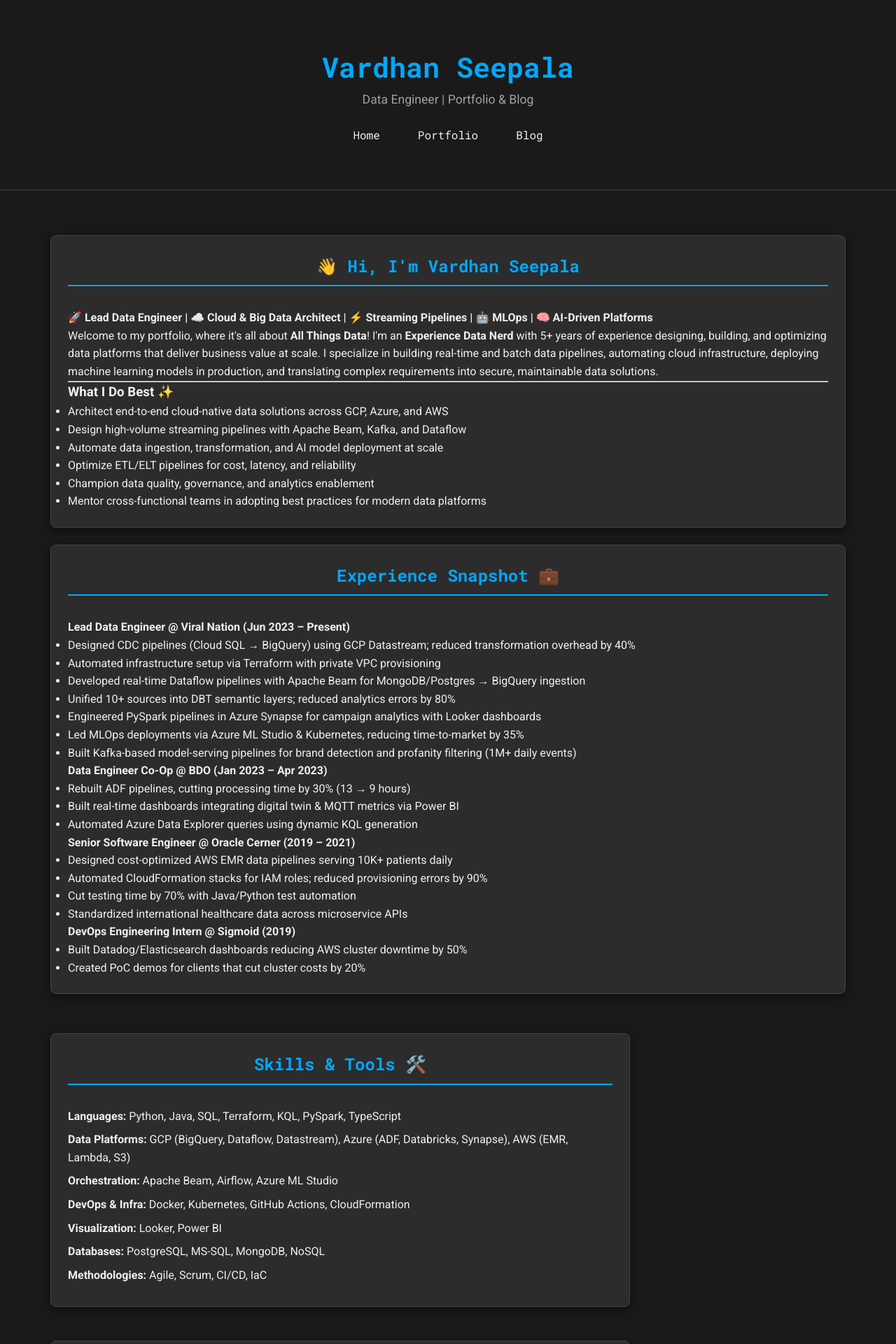
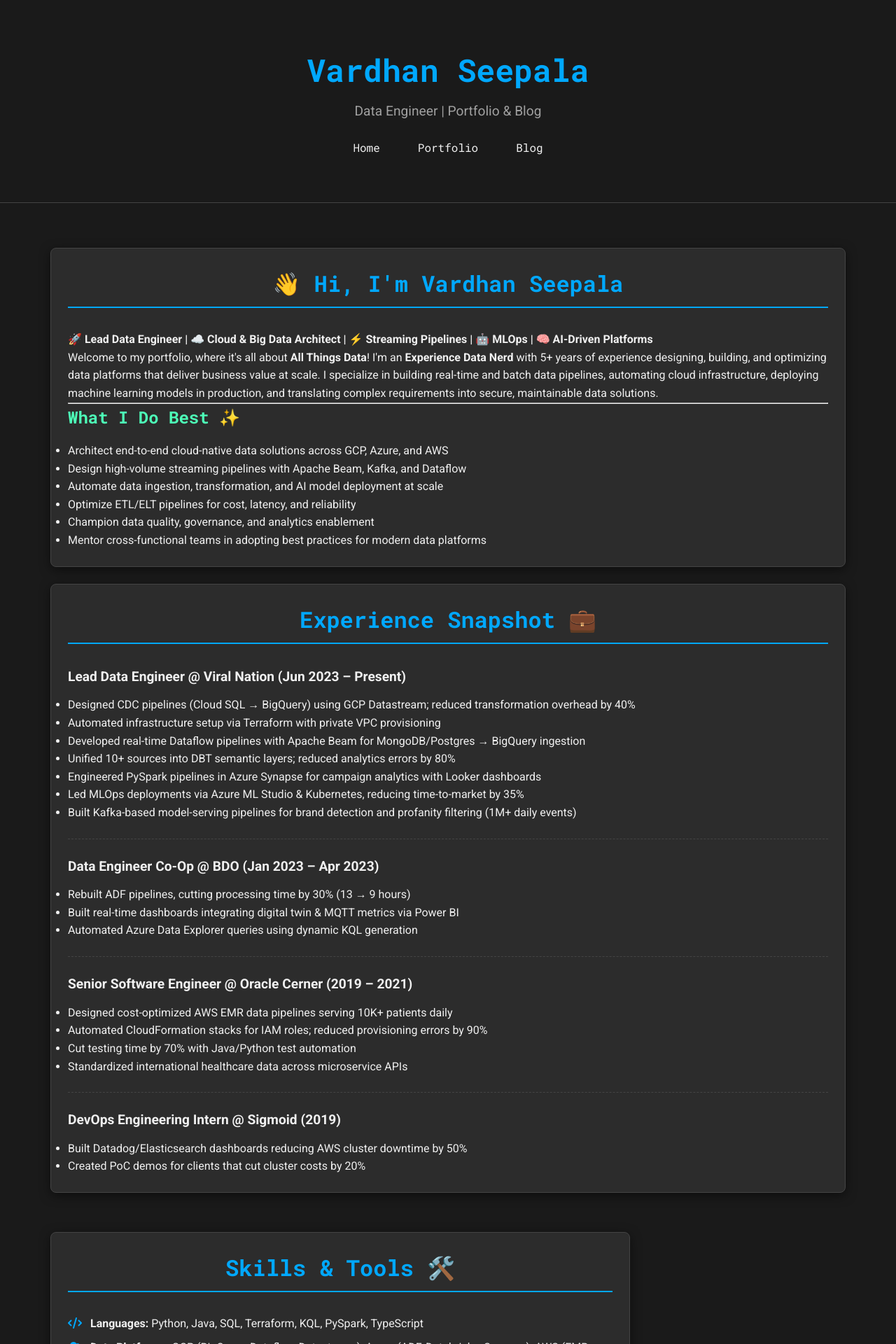
Before and after one commit to seepala98/seepala98.github.io, a Jekyll site: the page built from index.html, in a window 1280 px wide. Shown: the top 1920 px of the page at 70% size. Built offline with Jekyll 4.4.1, drawn with Linux system fonts in a browser that asks for light colours.

Commit message:
Refine portfolio layout, add tool icons, and improve experience section clarity

```diff
--- a/_layouts/default.html
+++ b/_layouts/default.html
@@ -7,6 +7,7 @@
   <title>{{ page.title }} | {{ site.title }}</title>
   <link href="https://fonts.googleapis.com/css2?family=Roboto+Mono:wght@300;400;700&family=Roboto:wght@300;400;700&display=swap" rel="stylesheet">
   <link rel="stylesheet" href="/css/main.css">
+  <link rel="stylesheet" href="https://cdnjs.cloudflare.com/ajax/libs/font-awesome/6.0.0-beta3/css/all.min.css">
 </head>
 <body>
   <canvas id="matrix-bg"></canvas>
--- a/css/main.css
+++ b/css/main.css
@@ -1,3 +1,4 @@
+
 @import url('https://fonts.googleapis.com/css2?family=Roboto+Mono:wght@300;400;700&family=Roboto:wght@300;400;700&display=swap');
 
 :root {
@@ -39,21 +40,26 @@
   text-align: center;
 }
 
+header h1 {
+    margin-bottom: 0.5rem; /* Spacing for tagline */
+}
+
 header h1 a {
   font-family: var(--font-mono);
-  font-size: 2.5rem;
+  font-size: 2.8rem; /* Slightly larger for prominence */
   color: var(--primary-color);
   text-decoration: none;
   transition: text-shadow 0.3s ease;
 }
 
 header h1 a:hover {
-  text-shadow: 0 0 10px var(--primary-color);
+  text-shadow: 0 0 15px var(--primary-color);
 }
 
 header p {
   color: var(--subtle-text-color);
-  font-size: 1.1rem;
+  font-size: 1.2rem; /* Slightly larger tagline */
+  margin-top: 0;
 }
 
 header nav {
@@ -103,6 +109,21 @@
   padding-bottom: 0.5rem;
   margin-bottom: 2rem;
   text-align: center;
+  font-size: 2rem; /* Make headings stand out */
+}
+
+h3 {
+    font-family: var(--font-mono);
+    color: var(--secondary-color);
+    margin-bottom: 1rem;
+    font-size: 1.5rem;
+}
+
+h4 {
+    font-family: var(--font-main);
+    color: var(--text-color);
+    margin-bottom: 0.75rem;
+    font-size: 1.2rem;
 }
 
 /* --- Grid Layout for Main Sections --- */
@@ -132,6 +153,18 @@
     border-left: 4px solid var(--primary-color);
 }
 
+.experience-section .job-entry {
+    margin-bottom: 1.5rem; /* Spacing between job entries */
+    padding-bottom: 1.5rem;
+    border-bottom: 1px dashed var(--border-color); /* Subtle separator */
+}
+
+.experience-section .job-entry:last-child {
+    border-bottom: none;
+    margin-bottom: 0;
+    padding-bottom: 0;
+}
+
 .skills-education-grid {
     display: grid;
     grid-template-columns: 1fr;
@@ -155,6 +188,11 @@
 
 .skills-section li, .education-section li {
     margin-bottom: 0.5rem;
+}
+
+.skills-section li i {
+    margin-right: 0.5rem;
+    color: var(--primary-color);
 }
 
 /* --- GitHub Repos Section --- */
--- a/index.html
+++ b/index.html
@@ -5,7 +5,7 @@
 
 <section class="bio card fade-in-section">
   <h2>👋 Hi, I'm Vardhan Seepala</h2>
-  <p><strong>🚀 Lead Data Engineer | ☁️ Cloud & Big Data Architect | ⚡ Streaming Pipelines | 🤖 MLOps | 🧠 AI-Driven Platforms</strong></p>
+  <p class="tagline"><strong>🚀 Lead Data Engineer | ☁️ Cloud & Big Data Architect | ⚡ Streaming Pipelines | 🤖 MLOps | 🧠 AI-Driven Platforms</strong></p>
   <p>Welcome to my portfolio, where it's all about <strong>All Things Data</strong>! I'm an <strong>Experience Data Nerd</strong> with 5+ years of experience designing, building, and optimizing data platforms that deliver business value at scale. I specialize in building real-time and batch data pipelines, automating cloud infrastructure, deploying machine learning models in production, and translating complex requirements into secure, maintainable data solutions.</p>
   <hr>
 
@@ -26,6 +26,7 @@
   <section class="experience-section card fade-in-section">
     <h2>Experience Snapshot 💼</h2>
 
+    <div class="job-entry">
       <h4>Lead Data Engineer @ Viral Nation (Jun 2023 – Present)</h4>
       <ul>
         <li>Designed CDC pipelines (Cloud SQL → BigQuery) using GCP Datastream; reduced transformation overhead by 40%</li>
@@ -36,14 +37,18 @@
         <li>Led MLOps deployments via Azure ML Studio & Kubernetes, reducing time-to-market by 35%</li>
         <li>Built Kafka-based model-serving pipelines for brand detection and profanity filtering (1M+ daily events)</li>
       </ul>
+    </div>
 
+    <div class="job-entry">
       <h4>Data Engineer Co-Op @ BDO (Jan 2023 – Apr 2023)</h4>
       <ul>
         <li>Rebuilt ADF pipelines, cutting processing time by 30% (13 → 9 hours)</li>
         <li>Built real-time dashboards integrating digital twin & MQTT metrics via Power BI</li>
         <li>Automated Azure Data Explorer queries using dynamic KQL generation</li>
       </ul>
+    </div>
 
+    <div class="job-entry">
       <h4>Senior Software Engineer @ Oracle Cerner (2019 – 2021)</h4>
       <ul>
           <li>Designed cost-optimized AWS EMR data pipelines serving 10K+ patients daily</li>
@@ -51,12 +56,15 @@
           <li>Cut testing time by 70% with Java/Python test automation</li>
           <li>Standardized international healthcare data across microservice APIs</li>
       </ul>
+    </div>
 
+    <div class="job-entry">
       <h4>DevOps Engineering Intern @ Sigmoid (2019)</h4>
       <ul>
           <li>Built Datadog/Elasticsearch dashboards reducing AWS cluster downtime by 50%</li>
           <li>Created PoC demos for clients that cut cluster costs by 20%</li>
       </ul>
+    </div>
   </section>
 
   <div class="skills-education-grid">
@@ -64,13 +72,13 @@
     <section class="skills-section card fade-in-section">
       <h2>Skills & Tools 🛠️</h2>
       <ul>
-        <li><strong>Languages:</strong> Python, Java, SQL, Terraform, KQL, PySpark, TypeScript</li>
-        <li><strong>Data Platforms:</strong> GCP (BigQuery, Dataflow, Datastream), Azure (ADF, Databricks, Synapse), AWS (EMR, Lambda, S3)</li>
-        <li><strong>Orchestration:</strong> Apache Beam, Airflow, Azure ML Studio</li>
-        <li><strong>DevOps & Infra:</strong> Docker, Kubernetes, GitHub Actions, CloudFormation</li>
-        <li><strong>Visualization:</strong> Looker, Power BI</li>
-        <li><strong>Databases:</strong> PostgreSQL, MS-SQL, MongoDB, NoSQL</li>
-        <li><strong>Methodologies:</strong> Agile, Scrum, CI/CD, IaC</li>
+        <li><i class="fas fa-code"></i> <strong>Languages:</strong> Python, Java, SQL, Terraform, KQL, PySpark, TypeScript</li>
+        <li><i class="fas fa-cloud"></i> <strong>Data Platforms:</strong> GCP (BigQuery, Dataflow, Datastream), Azure (ADF, Databricks, Synapse), AWS (EMR, Lambda, S3)</li>
+        <li><i class="fas fa-project-diagram"></i> <strong>Orchestration:</strong> Apache Beam, Airflow, Azure ML Studio</li>
+        <li><i class="fas fa-cogs"></i> <strong>DevOps & Infra:</strong> Docker, Kubernetes, GitHub Actions, CloudFormation</li>
+        <li><i class="fas fa-chart-bar"></i> <strong>Visualization:</strong> Looker, Power BI</li>
+        <li><i class="fas fa-database"></i> <strong>Databases:</strong> PostgreSQL, MS-SQL, MongoDB, NoSQL</li>
+        <li><i class="fas fa-sitemap"></i> <strong>Methodologies:</strong> Agile, Scrum, CI/CD, IaC</li>
       </ul>
     </section>
 
@@ -78,8 +86,8 @@
     <section class="education-section card fade-in-section">
       <h2>Education 🎓</h2>
       <ul>
-        <li>Master of Applied Computing – University of Windsor, Canada</li>
-        <li>Bachelor of Engineering in Computer Science – Sir MVIT, India</li>
+        <li><i class="fas fa-graduation-cap"></i> Master of Applied Computing – University of Windsor, Canada</li>
+        <li><i class="fas fa-graduation-cap"></i> Bachelor of Engineering in Computer Science – Sir MVIT, India</li>
       </ul>
     </section>
   </div>
```
Lines whose indentation alone changed are shown as unchanged.
